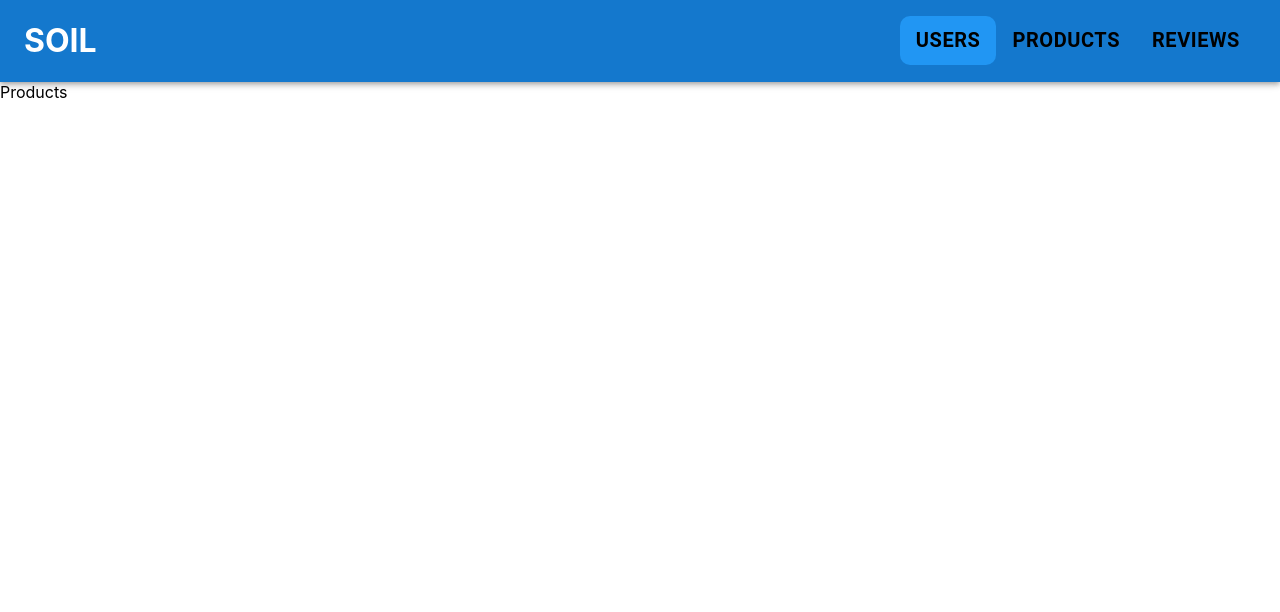
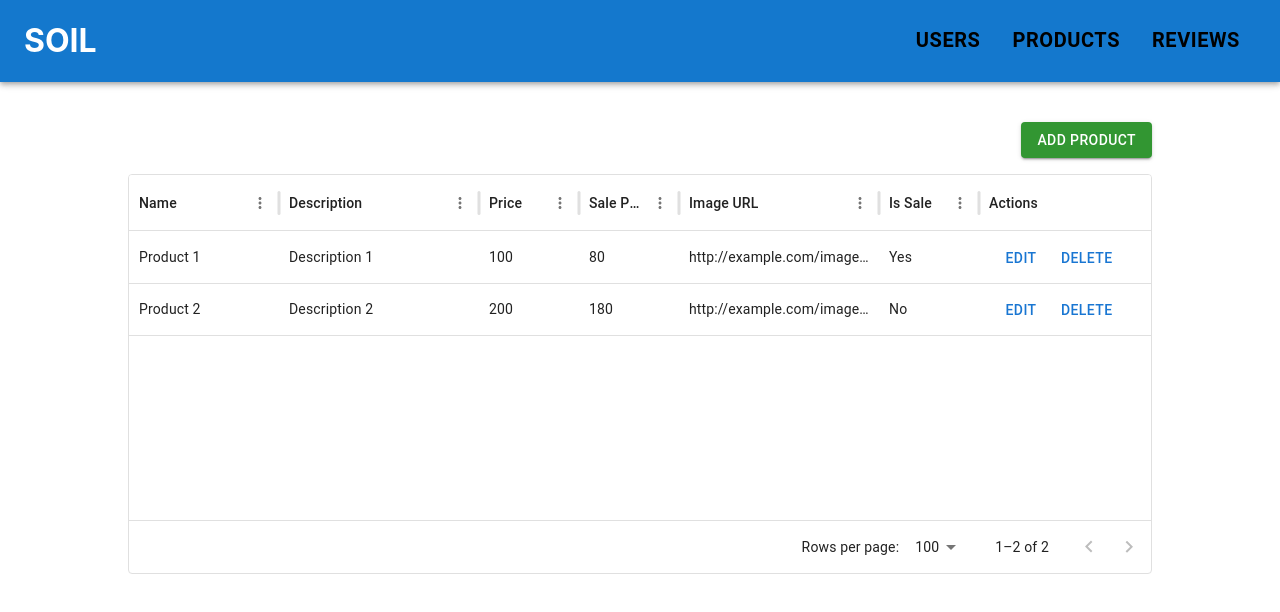
Before and after one commit to tonythai12/SOIL-React.js-Web-Application, a React (Create React App) app in the folder Admin-React/: page /admin/product in a window 1280 px wide. Shown: the top 612 px of the page. Built offline with nearby package versions, Linux system fonts and the light colour scheme.

Commit message:
0531_001
- Admin Products UI update

```diff
--- a/Admin-React/package.json
+++ b/Admin-React/package.json
@@ -6,6 +6,7 @@
     "@emotion/react": "^11.11.4",
     "@emotion/styled": "^11.11.5",
     "@mui/material": "^5.15.19",
+    "@mui/x-data-grid": "^7.6.0",
     "@testing-library/jest-dom": "^5.17.0",
     "@testing-library/react": "^13.4.0",
     "@testing-library/user-event": "^13.5.0",
--- a/Admin-React/src/pages/Main.js
+++ b/Admin-React/src/pages/Main.js
@@ -8,7 +8,7 @@ import { Stack } from '@mui/material';
 
 export default function MainPage() {
   const navigate = useNavigate();
-  const [selectedTab, setSelectedTab] = useState('user');
+  const [selectedTab, setSelectedTab] = useState('');
   const appBarBgColor =
     selectedTab === 'product'
       ? '	#46BD7B'
@@ -29,7 +29,18 @@ export default function MainPage() {
     >
       <AppBar position='static' sx={{ bgcolor: appBarBgColor }}>
         <Toolbar>
-          <h1 style={{ flexGrow: 1 }}>SOIL</h1>
+          <h1 style={{ flexGrow: 1 }}>
+            <span
+              onClick={() => {
+                navigate('/');
+                setSelectedTab('');
+              }}
+              style={{ cursor: 'pointer' }}
+            >
+              {' '}
+              SOIL
+            </span>
+          </h1>
           <Tabs value={selectedTab}>
             <Tab
               label='Users'
--- a/Admin-React/src/pages/Products.js
+++ b/Admin-React/src/pages/Products.js
@@ -1,5 +1,206 @@
-import React from 'react';
+import React, { useState } from 'react';
+import { DataGrid } from '@mui/x-data-grid';
+import {
+  Stack,
+  Button,
+  Dialog,
+  DialogActions,
+  DialogContent,
+  DialogTitle,
+  TextField,
+  Checkbox,
+  FormControlLabel,
+} from '@mui/material';
+
+const initialProducts = [
+  {
+    id: 1,
+    name: 'Product 1',
+    description: 'Description 1',
+    price: 100,
+    salePrice: 80,
+    imageUrl: 'http://example.com/image1.jpg',
+    isSale: true,
+  },
+  {
+    id: 2,
+    name: 'Product 2',
+    description: 'Description 2',
+    price: 200,
+    salePrice: 180,
+    imageUrl: 'http://example.com/image2.jpg',
+    isSale: false,
+  },
+  // Add more initial products if needed
+];
 
 export default function Products() {
-  return <div>Products</div>;
+  const [products, setProducts] = useState(initialProducts);
+  const [open, setOpen] = useState(false);
+  const [editingProduct, setEditingProduct] = useState(null);
+
+  const handleOpen = (product) => {
+    setEditingProduct(product);
+    setOpen(true);
+  };
+
+  const handleClose = () => {
+    setOpen(false);
+    setEditingProduct(null);
+  };
+
+  const handleSave = () => {
+    if (editingProduct.id) {
+      setProducts(
+        products.map((product) =>
+          product.id === editingProduct.id ? editingProduct : product
+        )
+      );
+    } else {
+      setProducts([
+        ...products,
+        { ...editingProduct, id: products.length + 1 },
+      ]);
+    }
+    handleClose();
+  };
+
+  const handleDelete = (id) => {
+    setProducts(products.filter((product) => product.id !== id));
+  };
+
+  const handleChange = (e) => {
+    const { name, value, type, checked } = e.target;
+    setEditingProduct({
+      ...editingProduct,
+      [name]: type === 'checkbox' ? checked : value,
+    });
+  };
+
+  const columns = [
+    { field: 'name', headerName: 'Name', width: 150 },
+    { field: 'description', headerName: 'Description', width: 200 },
+    { field: 'price', headerName: 'Price', width: 100 },
+    { field: 'salePrice', headerName: 'Sale Price', width: 100 },
+    { field: 'imageUrl', headerName: 'Image URL', width: 200 },
+    {
+      field: 'isSale',
+      headerName: 'Is Sale',
+      width: 100,
+      renderCell: (params) => (params.value ? 'Yes' : 'No'),
+    },
+    {
+      field: 'actions',
+      headerName: 'Actions',
+      width: 200,
+      renderCell: (params) => (
+        <>
+          <Button onClick={() => handleOpen(params.row)}>Edit</Button>
+          <Button onClick={() => handleDelete(params.row.id)}>Delete</Button>
+        </>
+      ),
+    },
+  ];
+
+  return (
+    <Stack alignItems='center' sx={{ mt: 5 }}>
+      <Stack
+        direction='row'
+        justifyContent='flex-end'
+        sx={{ width: '80%', mb: 2 }}
+      >
+        <Button
+          variant='contained'
+          sx={{
+            backgroundColor: '#329632',
+            '&:hover': {
+              backgroundColor: '#4BAF4B',
+            },
+          }}
+          onClick={() =>
+            handleOpen({
+              name: '',
+              description: '',
+              price: '',
+              salePrice: '',
+              imageUrl: '',
+              isSale: false,
+            })
+          }
+        >
+          Add Product
+        </Button>
+      </Stack>
+      <div style={{ height: 400, width: '80%' }}>
+        <DataGrid rows={products} columns={columns} pageSize={5} />
+      </div>
+      <Dialog open={open} onClose={handleClose}>
+        <DialogTitle>
+          {editingProduct?.id ? 'Edit Product' : 'Add Product'}
+        </DialogTitle>
+        <DialogContent>
+          <TextField
+            margin='dense'
+            name='name'
+            label='Name'
+            fullWidth
+            value={editingProduct?.name || ''}
+            onChange={handleChange}
+          />
+          <TextField
+            margin='dense'
+            name='description'
+            label='Description'
+            fullWidth
+            value={editingProduct?.description || ''}
+            onChange={handleChange}
+          />
+          <TextField
+            margin='dense'
+            name='price'
+            label='Price'
+            fullWidth
+            type='number'
+            value={editingProduct?.price || ''}
+            onChange={handleChange}
+          />
+          <TextField
+            margin='dense'
+            name='salePrice'
+            label='Sale Price'
+            fullWidth
+            type='number'
+            value={editingProduct?.salePrice || ''}
+            onChange={handleChange}
+          />
+          <TextField
+            margin='dense'
+            name='imageUrl'
+            label='Image URL'
+            fullWidth
+            value={editingProduct?.imageUrl || ''}
+            onChange={handleChange}
+          />
+          <FormControlLabel
+            control={
+              <Checkbox
+                checked={editingProduct?.isSale || false}
+                onChange={handleChange}
+                name='isSale'
+              />
+            }
+            label='Is Sale'
+          />
+        </DialogContent>
+        <DialogActions>
+          <Button onClick={handleClose} color='primary'>
+            Cancel
+          </Button>
+          <Button onClick={handleSave} color='primary'>
+            {editingProduct?.id ? 'Save' : 'Add'}
+          </Button>
+        </DialogActions>
+      </Dialog>
+    </Stack>
+  );
 }
```
Also changed, not shown: 2 other files (tests, documents, lock files or other folders).
